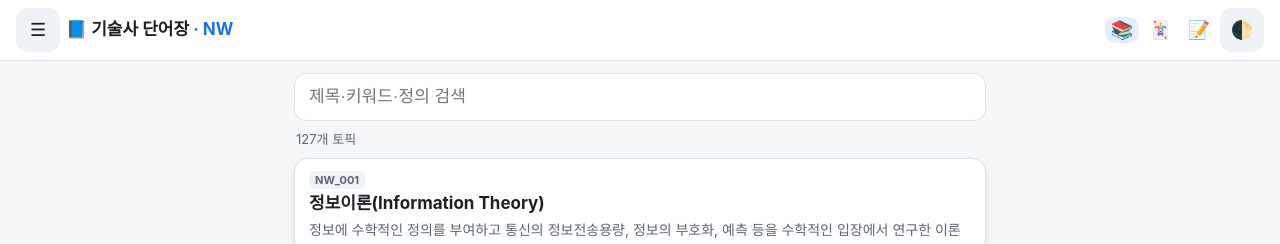
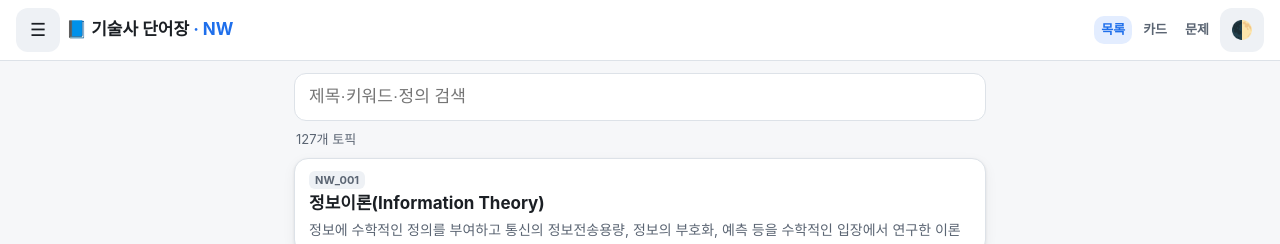
Before and after one commit to dotori1995/Professional_Engineer, a Jekyll site: the page built from index.html, in a window 1280 px wide. Shown: the top 244 px of the page. Built offline with Jekyll 4.4.1, drawn with Linux system fonts in a browser that asks for light colours.

Commit message:
UI: 상단 메뉴를 텍스트(목록·카드·문제)로

```diff
--- a/_layouts/default.html
+++ b/_layouts/default.html
@@ -25,9 +25,9 @@
     <button class="icon-btn menu-btn" id="menuBtn" type="button" aria-label="메뉴 열기" aria-controls="drawer" aria-expanded="false">☰</button>
     <a class="brand" href="{{ '/' | relative_url }}">📘 {{ site.short_name }}<span class="cur-dom" id="curDom"></span></a>
     <nav class="topnav" aria-label="바로가기">
-      <a href="{{ '/' | relative_url }}" data-nav="home" class="{% if page.page_id == 'home' %}on{% endif %}" aria-label="목록" title="목록">📚</a>
-      <a href="{{ '/cards/' | relative_url }}" data-nav="cards" class="{% if page.page_id == 'cards' %}on{% endif %}" aria-label="카드" title="카드">🃏</a>
-      <a href="{{ '/quiz/' | relative_url }}" data-nav="quiz" class="{% if page.page_id == 'quiz' %}on{% endif %}" aria-label="문제" title="문제">📝</a>
+      <a href="{{ '/' | relative_url }}" data-nav="home" class="{% if page.page_id == 'home' %}on{% endif %}" >목록</a>
+      <a href="{{ '/cards/' | relative_url }}" data-nav="cards" class="{% if page.page_id == 'cards' %}on{% endif %}" >카드</a>
+      <a href="{{ '/quiz/' | relative_url }}" data-nav="quiz" class="{% if page.page_id == 'quiz' %}on{% endif %}" >문제</a>
       <button class="icon-btn" id="themeBtn" type="button" aria-label="다크 모드 전환">🌓</button>
     </nav>
   </header>
--- a/assets/css/style.css
+++ b/assets/css/style.css
@@ -256,3 +256,7 @@ body{padding-bottom:env(safe-area-inset-bottom)}
 .dr-topics a.on{background:var(--accent-soft);font-weight:700}
 .dr-id{font-size:11px;color:var(--muted);margin-right:2px}
 html.dr-open,html.dr-open body{overflow:hidden}
+
+/* 상단 텍스트 메뉴 */
+.topnav a,.page-topic .topnav a,.page-cards .topnav a,.page-quiz .topnav a{font-size:13px;font-weight:600;padding:6px 7px;line-height:1.2}
+@media (max-width:370px){.topnav a,.page-topic .topnav a,.page-cards .topnav a,.page-quiz .topnav a{font-size:12px;padding:5px 4px}.topnav{gap:2px}}
```
